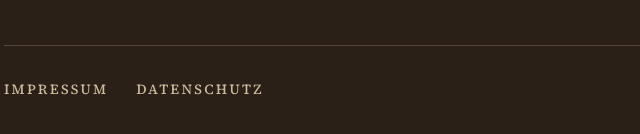
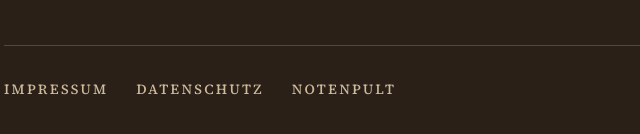
Before and after one commit to Purdbull/GuidoWanKenobi, an Astro site: page / in a window 1280 px wide. Shown: the part 7541-7675 px from the top of the page, 68-708 px from the left. Built offline with nearby package versions, Linux system fonts and the light colour scheme; Astro itself is replaced by a stand-in of ours.

Commit message:
Fußzeile: unauffälliger Link zum Notenpult
Co-Authored-By: Claude Opus 5.5 <noreply@anthropic.com>
Claude-Session: https://claude.ai/code/session_01EPmyFR7GkRpm5pGiWqwVzW

```diff
--- a/src/data/texte.json
+++ b/src/data/texte.json
@@ -70,5 +70,6 @@
         "text": "Texte, Fotos, Hörbeispiele, Notenbeispiele und Gestaltung dieser Website sind urheberrechtlich geschützt. Eine Verwendung über die private Nutzung hinaus, insbesondere Vervielfältigung oder Veröffentlichung an anderer Stelle, ist nur mit vorheriger Zustimmung zulässig. Anfragen bitte an office@mancusi.at."
       }
     ]
-  }
+  },
+  "notenpult": "https://mancusi-notenpult.cnmp27rkfm.workers.dev/"
 }
--- a/src/layouts/Seite.astro
+++ b/src/layouts/Seite.astro
@@ -118,6 +118,7 @@ const person = {
         <div class="fuss__links">
           <a href={url('impressum/')}>Impressum</a>
           <a href={url('datenschutz/')}>Datenschutz</a>
+          {texte.notenpult && <a href={texte.notenpult} rel="nofollow">Notenpult</a>}
         </div>
       </div>
     </div>
```
